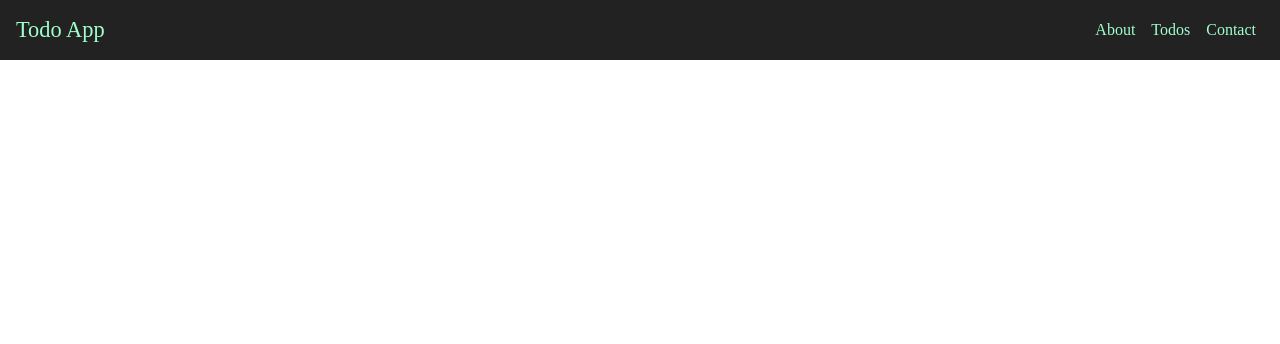
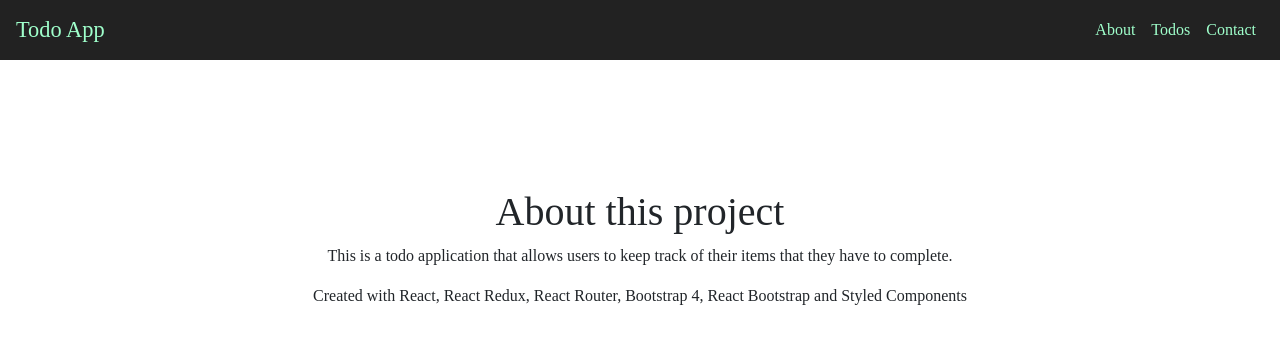
Before and after one commit to edgars61/Todo-App, a React (Create React App) app: page / in a window 1280 px wide. Shown: the top 344 px of the page. Built offline with nearby package versions, Linux system fonts and the light colour scheme; a web font is replaced by a local one.

Commit message:
updated router path

```diff
--- a/src/components/NavigationBar.js
+++ b/src/components/NavigationBar.js
@@ -28,7 +28,7 @@ export const NavigationBar = () => (
       <Navbar.Toggle aria-controls="basic-navbar-nav"/>
       <Navbar.Collapse id="basic-navbar-nav">
         <Nav className="ml-auto">
-          <Nav.Item><Nav.Link href="/about">About</Nav.Link></Nav.Item>
+          <Nav.Item><Nav.Link href="/">About</Nav.Link></Nav.Item>
           <Nav.Item><Nav.Link href="/todos">Todos</Nav.Link></Nav.Item>
           <Nav.Item><Nav.Link href="/Contact">Contact</Nav.Link></Nav.Item>
         </Nav>
--- a/src/index.js
+++ b/src/index.js
@@ -20,7 +20,7 @@ ReactDOM.render(<Provider store={store}>
   <NavigationBar />
   <Route path="/Contact" component={ContactForm}/>
   <Route path="/Todos" component={App}/>
-  <Route path="/About" component={About}/>
+  <Route exact strict path ="/" component={About}/>
   </Router>
   </BrowserRouter>
   </Provider>, document.getElementById('root'));
```
Also changed, not shown: 1 other file (tests, documents, lock files or other folders).
